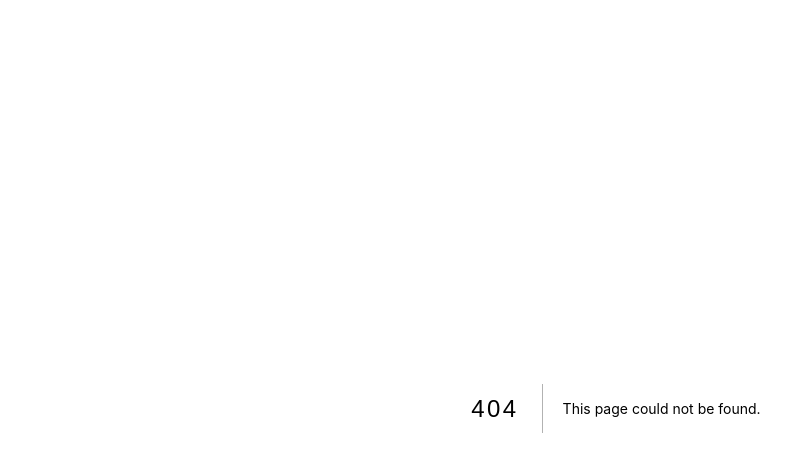
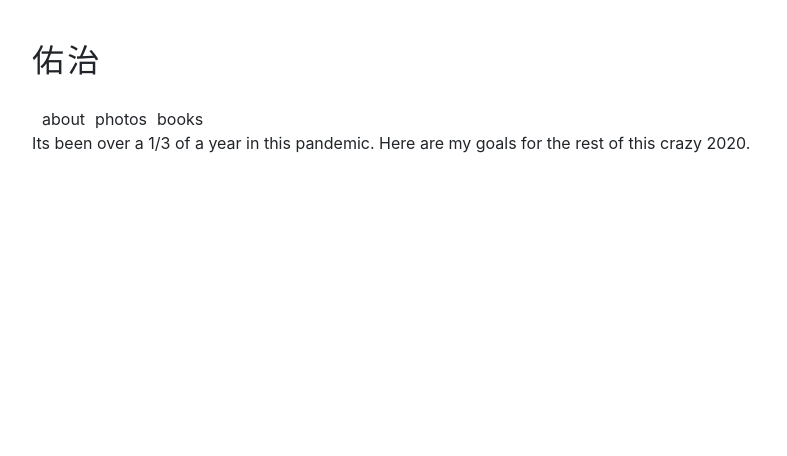
Before and after one commit to StevenConnors/me, a Next.js app: page /goals in a window 1280 px wide. Before the commit this address had no page. Shown: the top 456 px of the page, without its empty margins (24-811 px from the left). Built offline with nearby package versions, Linux system fonts and the light colour scheme.

Commit message:
start goals website

```diff
--- /dev/null
+++ b/pages/goals.js
@@ -0,0 +1,15 @@
+import Header from '../components/header'
+import styles from '../styles/utils.module.css'
+
+export default function About() {
+  return (
+    <>
+      <Header />
+
+      <div>
+        Its been over a 1/3 of a year in this pandemic. Here are my goals for the rest of this crazy 2020.
+      </div>
+
+    </>
+  )
+}
```
